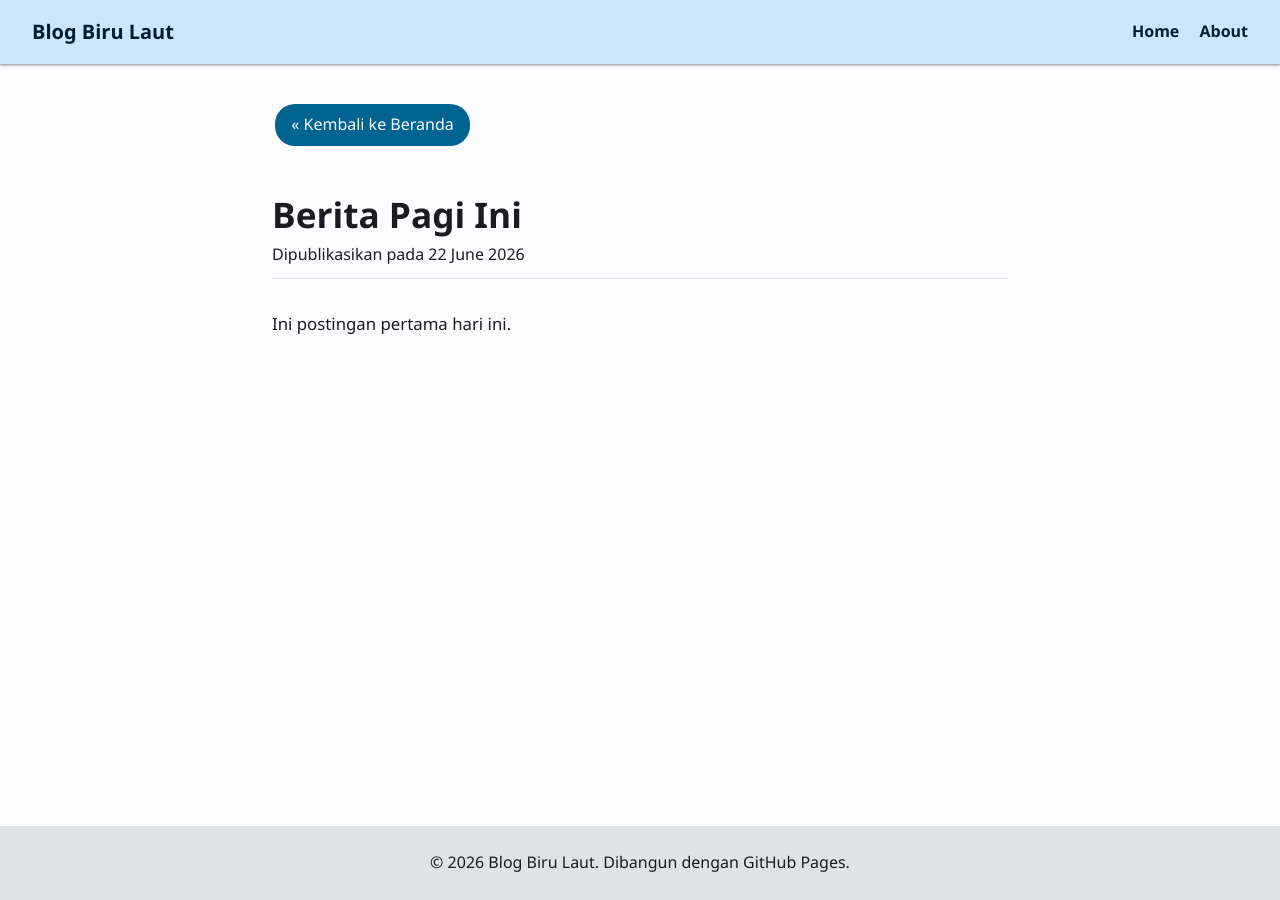
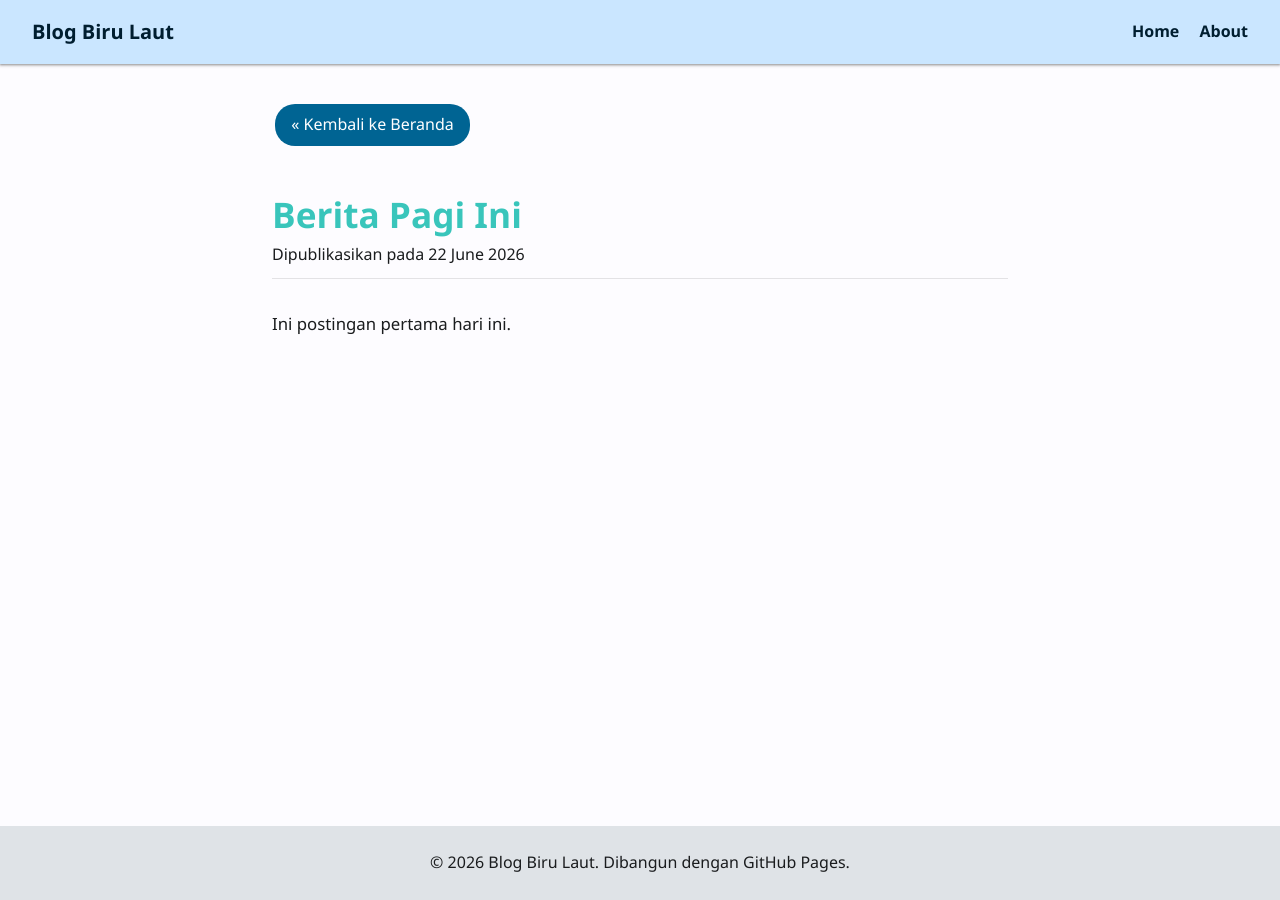
Before and after one commit to cxllme-ahla/cxllme-ahla.github.io, a Jekyll site: the page built from _posts/2026-06-22-Hello.md, in a window 1280 px wide. Built offline with Jekyll 4.4.1, drawn with Linux system fonts in a browser that asks for light colours.

Commit message:
Update default.html

```diff
--- a/_layouts/default.html
+++ b/_layouts/default.html
@@ -37,6 +37,45 @@
                 --md-elevation-1: 0 1px 3px 1px rgba(0,0,0,0.4), 0 1px 2px 0 rgba(0,0,0,0.5);
             }
         }
+        	/* =========================================
+   VARIABEL UTAMA (LIGHT MODE - TEMA LAUT)
+   ========================================= */
+:root {
+  /* Palet Warna Laut */
+  --bg-color: #e0f7fa;        /* Cyan Laut Dangkal */
+  --surface: #ffffff;         /* Putih Bersih untuk Material Card */
+  --text-primary: #004d40;    /* Hijau Laut Dalam (Teks Utama) */
+  --text-secondary: #00796b;  /* Teal (Teks Sekunder/Tanggal) */
+  --accent: #39c5bb;          /* Cyan Khas Karakter Digital / Air Jernih */
+  --accent-hover: #31a69d;    /* Cyan Gelap saat tombol disorot */
+
+  /* Material Design Shadows */
+  --shadow-1: 0 1px 3px rgba(0,0,0,0.12), 0 1px 2px rgba(0,0,0,0.24);
+  --shadow-2: 0 3px 6px rgba(0,0,0,0.16), 0 3px 6px rgba(0,0,0,0.23);
+
+  /* Radius Sudut */
+  --radius: 8px;
+}
+
+/* =========================================
+   VARIABEL DARK MODE (OTOMATIS)
+   ========================================= */
+@media (prefers-color-scheme: dark) {
+  :root {
+    /* Palet Warna Palung Laut */
+    --bg-color: #0b192c;      /* Biru Gelap Kedalaman Laut */
+    --surface: #1a365d;       /* Biru Navy untuk Material Card */
+    --text-primary: #e2e8f0;  /* Busa Ombak (Putih Terang agar terbaca) */
+    --text-secondary: #81e6d9; /* Cyan Neon / Pendaran Ubur-ubur */
+    --accent: #39c5bb;        /* Cyan Terang tetap dipertahankan */
+    --accent-hover: #4fd1c5;  /* Cyan Neon Terang saat tombol disorot */
+
+    /* Shadow yang lebih halus untuk Dark Mode */
+    --shadow-1: 0 4px 6px rgba(0, 0, 0, 0.3);
+    --shadow-2: 0 10px 15px rgba(0, 0, 0, 0.5);
+  }
+}
+
 
         * { box-sizing: border-box; margin: 0; padding: 0; }
         body {
```
